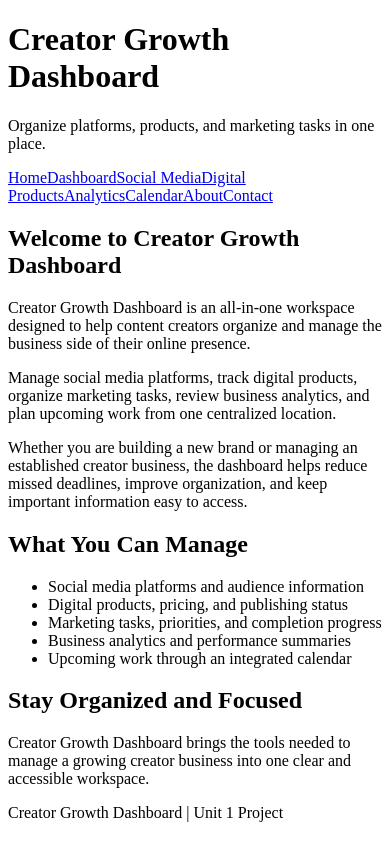
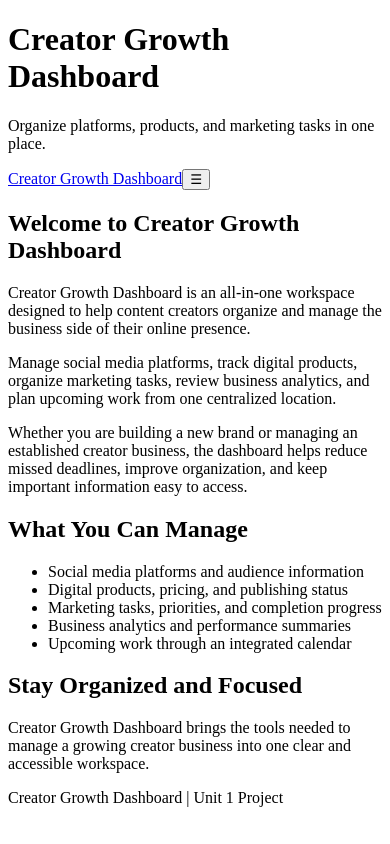
Before and after one commit to chrismusic1325/creator-growth-dashboard, a React (Vite) app in the folder creator-growth-dashboard/: page / in a window 390 px wide. Built offline with nearby package versions, Linux system fonts and the light colour scheme.

Commit message:
Create full hamburger navigation menu

```diff
--- a/creator-growth-dashboard/src/components/layout/NavBar.jsx
+++ b/creator-growth-dashboard/src/components/layout/NavBar.jsx
@@ -1,23 +1,123 @@
+import { useState } from "react";
 import { Link } from "react-router";
 
 function NavBar() {
+  const [menuOpen, setMenuOpen] = useState(false);
+  const [managementOpen, setManagementOpen] = useState(false);
+  const [insightsOpen, setInsightsOpen] = useState(false);
+  const [companyOpen, setCompanyOpen] = useState(false);
+
+  function closeMenu() {
+    setMenuOpen(false);
+    setManagementOpen(false);
+    setInsightsOpen(false);
+    setCompanyOpen(false);
+  }
+
   return (
-    <nav>
-      <Link to="/">Home</Link>
+    <nav className="navbar" aria-label="Main navigation">
+      <div className="navbar-bar">
+        <Link className="navbar-brand" to="/" onClick={closeMenu}>
+          Creator Growth Dashboard
+        </Link>
 
-      <Link to="/dashboard">Dashboard</Link>
+        <button
+          className="hamburger-button"
+          type="button"
+          aria-label="Open navigation menu"
+          aria-expanded={menuOpen}
+          onClick={() => setMenuOpen((current) => !current)}
+        >
+          ☰
+        </button>
+      </div>
 
-      <Link to="/social-media">Social Media</Link>
+      {menuOpen && (
+        <div className="hamburger-menu">
+          <Link to="/" onClick={closeMenu}>
+            Home
+          </Link>
 
-      <Link to="/digital-products">Digital Products</Link>
+          <Link to="/dashboard" onClick={closeMenu}>
+            Dashboard
+          </Link>
 
-      <Link to="/analytics">Analytics</Link>
+          <div className="menu-group">
+            <button
+              type="button"
+              aria-expanded={managementOpen}
+              onClick={() =>
+                setManagementOpen((current) => !current)
+              }
+            >
+              Management
+              <span>{managementOpen ? " ▲" : " ▼"}</span>
+            </button>
 
-      <Link to="/calendar">Calendar</Link>
+            {managementOpen && (
+              <div className="submenu">
+                <Link to="/social-media" onClick={closeMenu}>
+                  Social Media
+                </Link>
 
-      <Link to="/about">About</Link>
+                <Link to="/digital-products" onClick={closeMenu}>
+                  Digital Products
+                </Link>
+              </div>
+            )}
+          </div>
 
-      <Link to="/contact">Contact</Link>
+          <div className="menu-group">
+            <button
+              type="button"
+              aria-expanded={insightsOpen}
+              onClick={() =>
+                setInsightsOpen((current) => !current)
+              }
+            >
+              Planning &amp; Insights
+              <span>{insightsOpen ? " ▲" : " ▼"}</span>
+            </button>
+
+            {insightsOpen && (
+              <div className="submenu">
+                <Link to="/analytics" onClick={closeMenu}>
+                  Analytics
+                </Link>
+
+                <Link to="/calendar" onClick={closeMenu}>
+                  Calendar
+                </Link>
+              </div>
+            )}
+          </div>
+
+          <div className="menu-group">
+            <button
+              type="button"
+              aria-expanded={companyOpen}
+              onClick={() =>
+                setCompanyOpen((current) => !current)
+              }
+            >
+              Company
+              <span>{companyOpen ? " ▲" : " ▼"}</span>
+            </button>
+
+            {companyOpen && (
+              <div className="submenu">
+                <Link to="/about" onClick={closeMenu}>
+                  About
+                </Link>
+
+                <Link to="/contact" onClick={closeMenu}>
+                  Contact
+                </Link>
+              </div>
+            )}
+          </div>
+        </div>
+      )}
     </nav>
   );
 }
```
